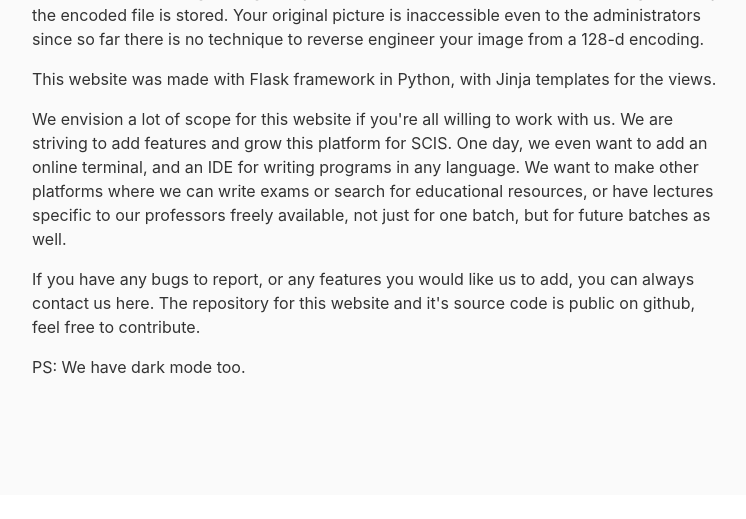
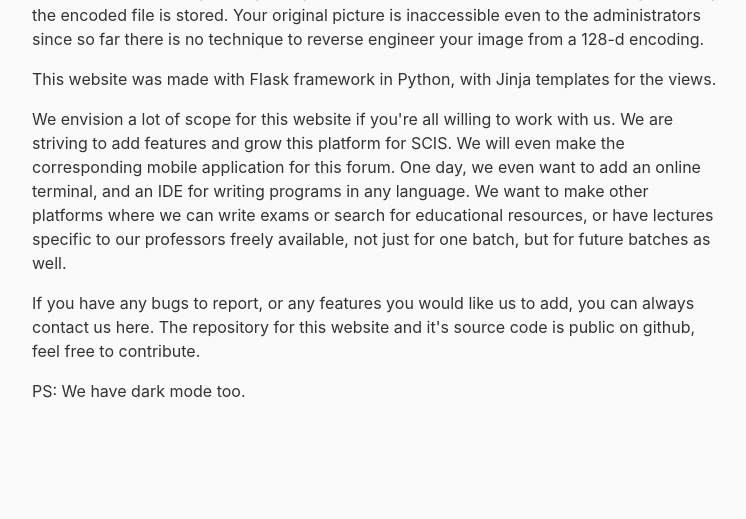
Before and after one commit to nitin-bommi/scis-forum, a Flask app: page /about in a window 1280 px wide. Shown: the part 641-1160 px from the top of the page, without its empty margins (83-829 px from the left). Before the commit the page ends 1015 px from the top, so only its background shows below. Run offline with Flask 2, Linux system fonts and the light colour scheme; parts of the project's set-up code (start-up, migrations or seed data) failed here and were passed over.

Commit message:
One line added

```diff
--- a/scisforum/templates/about.html
+++ b/scisforum/templates/about.html
@@ -24,7 +24,8 @@
     <p>This website was made with Flask framework in Python, with Jinja templates for the views.</p>
     <p>
         We envision a lot of scope for this website if you're all willing to work with us. We are striving to add features
-        and grow this platform for SCIS. One day, we even want to add an online terminal, and an IDE for writing programs in any language.
+        and grow this platform for SCIS. We will even make the corresponding mobile application for this forum.
+         One day, we even want to add an online terminal, and an IDE for writing programs in any language.
         We want to make other platforms where we can write exams or search for educational resources, or have lectures
         specific to our professors freely available, not just for one batch, but for future batches as well.
     </p>
```
